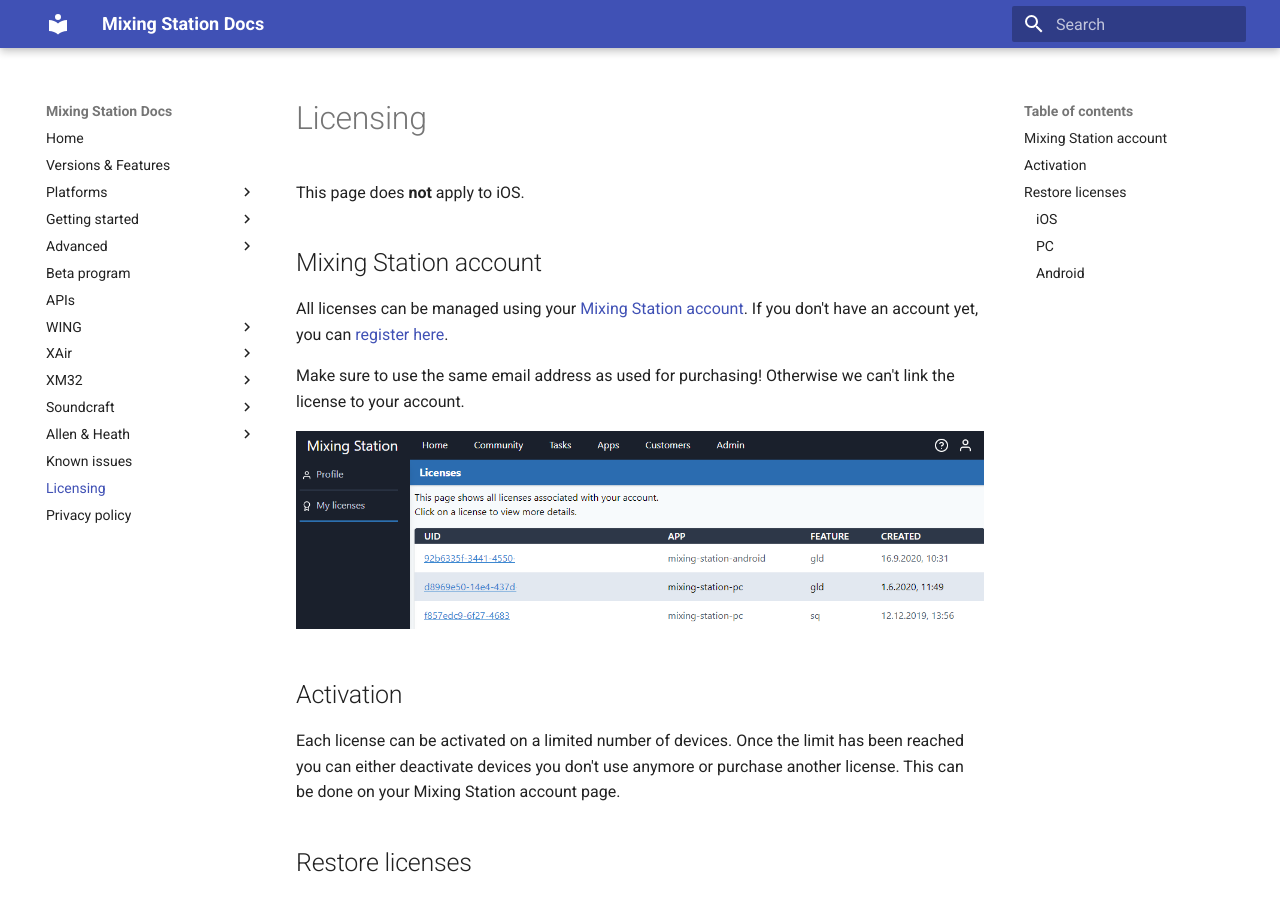
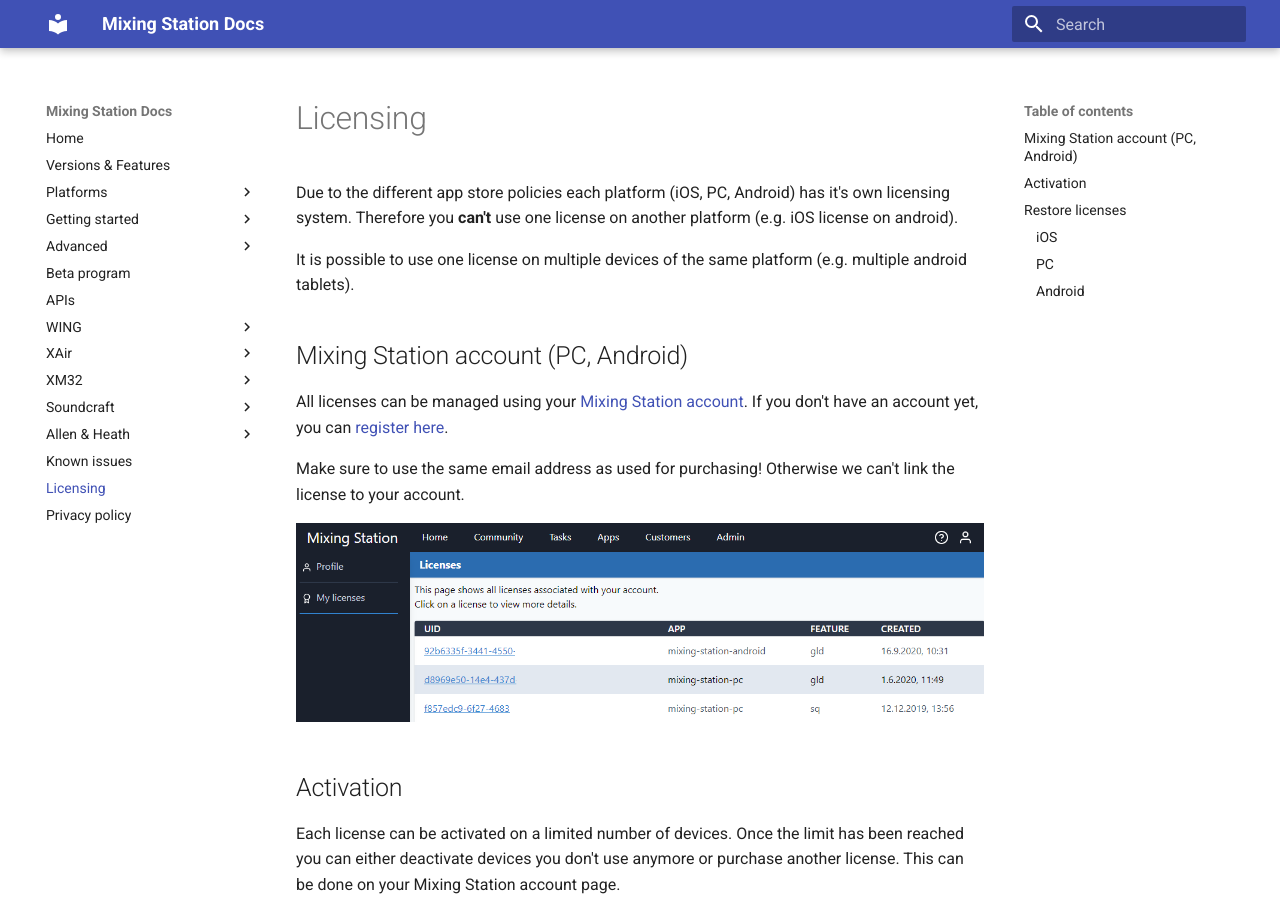
Before and after one commit to davidgiga1993/mixing-station-docs, an MkDocs documentation site: the page built from docs/license/overview.md, in a window 1280 px wide and 900 px high. Built offline with MkDocs 1.6.1 and Material for MkDocs 9.7.7, drawn with Linux system fonts in a browser that asks for light colours; some of the changed text lies outside the part shown.

Commit message:
Update licensing

```diff
--- a/docs/license/overview.md
+++ b/docs/license/overview.md
@@ -1,7 +1,11 @@
-This page does **not** apply to iOS.
+Due to the different app store policies each platform (iOS, PC, Android) has it's own licensing system.
+Therefore you **can't** use one license on another platform (e.g. iOS license on android).
+
+It is possible to use one license on multiple devices of the same platform (e.g. multiple android tablets).
 
 
-## Mixing Station account
+
+## Mixing Station account (PC, Android)
 All licenses can be managed using your [Mixing Station account](https://dev-core.org/mixing-station/profile/licenses). If you don't have an account yet, you can [register here](https://dev-core.org/mixing-station/profile/create).
 
 Make sure to use the same email address as used for purchasing! Otherwise we can't link the license to your account.
@@ -26,3 +30,5 @@
 ### Android
 You can always access your licenses using your Mixing Station account.
 ![Android-Import](../img/license/android-import.gif)
+
+As an alternative you can select "restore purchses" in the license page inside the app to restore any previous in app purchases made with your google account.
```
Also changed, not shown: docs/feature-list.md (+1 -4 lines).
